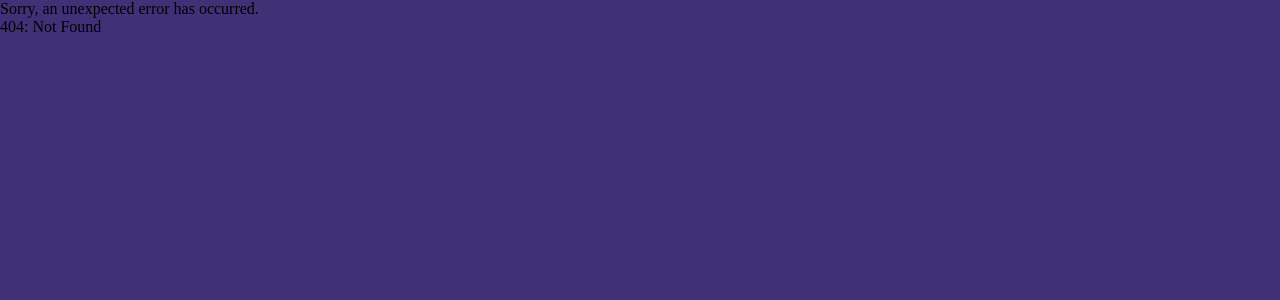
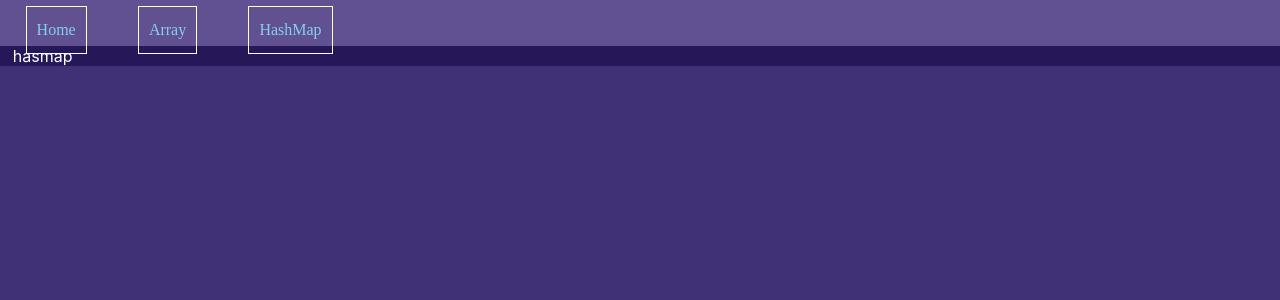
Before and after one commit to kjameer0/hashmap-visualizer, a React (Vite) app: page /hashmap in a window 1280 px wide. Before the commit this address had no page. Shown: the top 300 px of the page. Built offline with nearby package versions, Linux system fonts and the light colour scheme.

Commit message:
started hashmap

```diff
--- a/src/components/NavBar.tsx
+++ b/src/components/NavBar.tsx
@@ -20,7 +20,7 @@ export default function NavBar() {
           </NavLink>
         </li>
         <li>
-          <NavLink className={'nh'} to="/">
+          <NavLink className={'nh'} to="/hashmap">
             HashMap
           </NavLink>
         </li>
--- a/src/components/visualizers/hashmap.tsx
+++ b/src/components/visualizers/hashmap.tsx
@@ -1 +1,7 @@
-export default function HashMap() {}
+export default function HashMap() {
+  return (
+    <div className="container">
+      <p>hasmap</p>
+    </div>
+  );
+}
--- a/src/main.tsx
+++ b/src/main.tsx
@@ -5,6 +5,7 @@ import './index.css';
 import 'tailwindcss/tailwind.css';
 //components
 import Arr from 'components/visualizers/Array';
+import Hashmap from 'components/visualizers/Hashmap';
 import { ErrorPage } from 'utils/error-handling';
 
 import App from './App';
@@ -20,6 +21,11 @@ const router = createBrowserRouter([
         element: <Arr />,
         errorElement: <ErrorPage />,
       },
+      {
+        path: 'hashmap',
+        element: <Hashmap />,
+        errorElement: <ErrorPage />,
+      },
     ],
   },
 ]);
```
